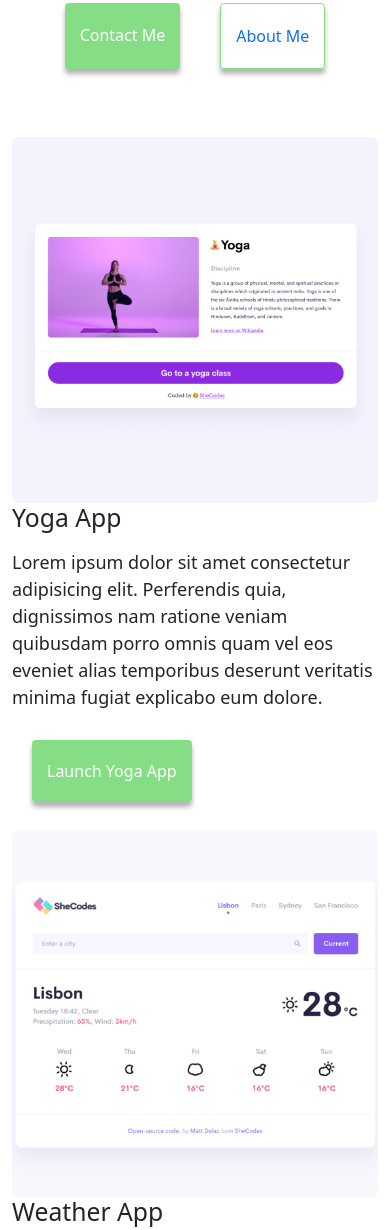
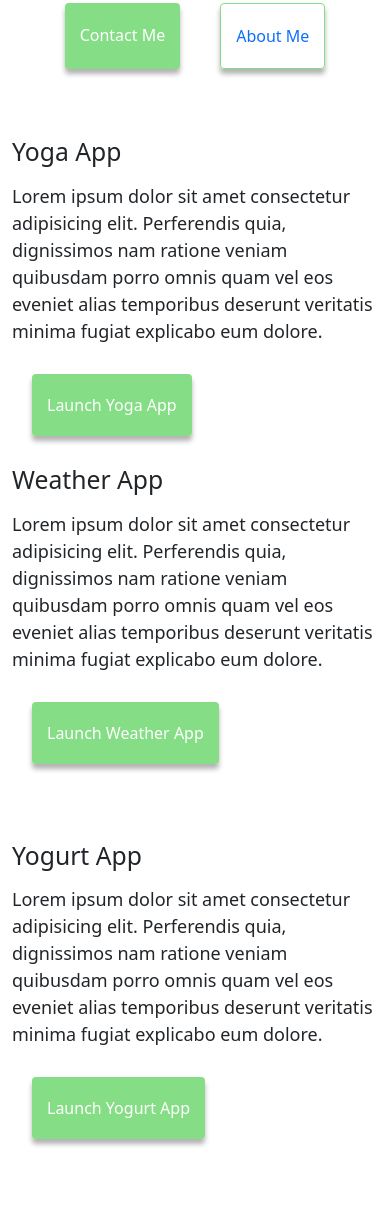
Before and after one commit to JKScan87/responsive-wk3-homework, a website: page index.html in a window 390 px wide. Shown: the part 267-1497 px from the top of the page. Drawn offline with nearby package versions, Linux system fonts and the light colour scheme.

Commit message:
Add css utility classes for mobile-friendly vers.

```diff
--- a/index.html
+++ b/index.html
@@ -51,7 +51,7 @@
   <div class="container mt-5">
     <div class="row">
       <div class="col-sm-6">
-        <img src="images/yoga.png" alt="Yoga App Image" title="Yoga" class="img-fluid rounded" />
+        <img src="images/yoga.png" alt="Yoga App Image" title="Yoga" class="img-fluid rounded d-none d-sm-block" />
       </div>
       <div class="col-sm-6">
         <h2 class="mb-3">Yoga App</h2>
@@ -68,9 +68,10 @@
     </div>
     <div class="row mt-5">
       <div class="col-sm-6">
-        <img src="images/weather.png" alt="Weather App Image" title="Weather" class="img-fluid rounded" />
+        <img src="images/weather.png" alt="Weather App Image" title="Weather"
+          class="img-fluid rounded d-none d-sm-block" />
       </div>
-      <div class="col-md-6">
+      <div class="col-sm-6">
         <h2 class="mb-3">Weather App</h2>
         <p>
           Lorem ipsum dolor sit amet consectetur adipisicing elit. Perferendis
@@ -85,7 +86,8 @@
     </div>
     <div class="row mt-5">
       <div class="col-md-6">
-        <img src="images/yogurt.png" alt="Yogurt App Image" title="Go to Yogurt App" class="img-fluid rounded" />
+        <img src="images/yogurt.png" alt="Yogurt App Image" title="Go to Yogurt App"
+          class="img-fluid rounded d-none d-sm-block" />
       </div>
       <div class="col-md-6">
         <h2 class="mb-3">Yogurt App</h2>
```
